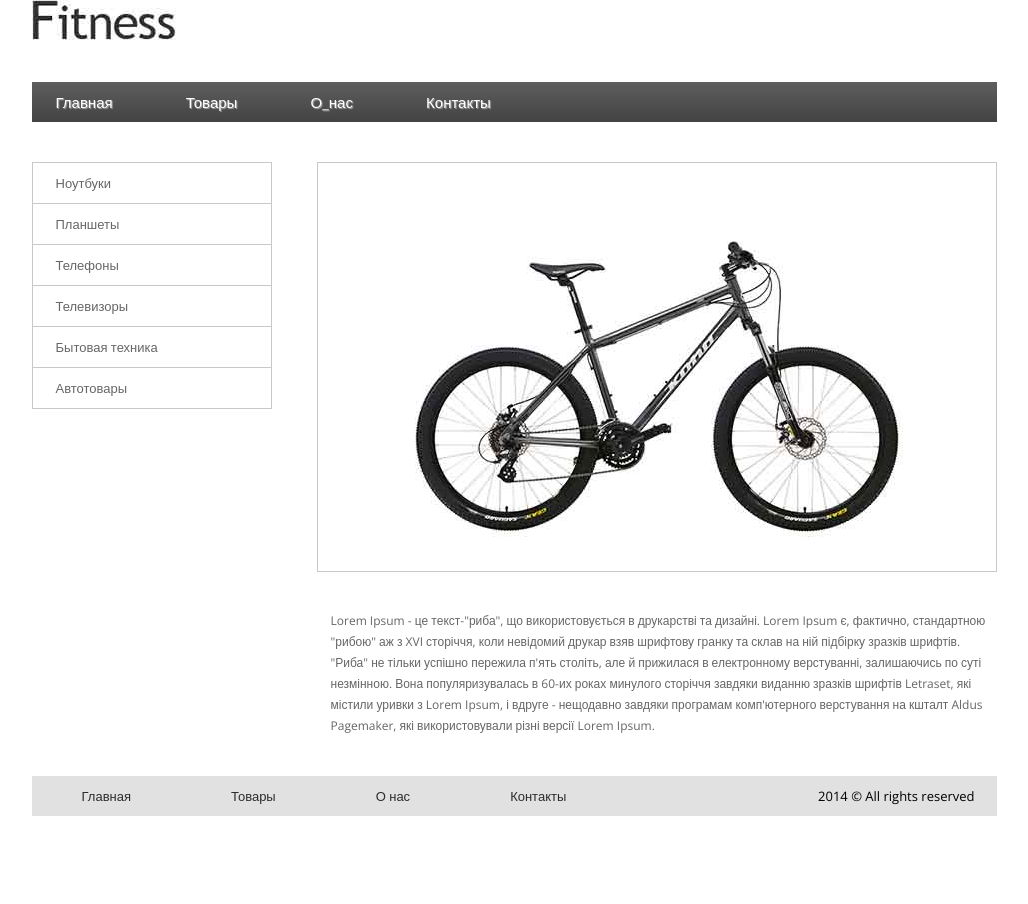
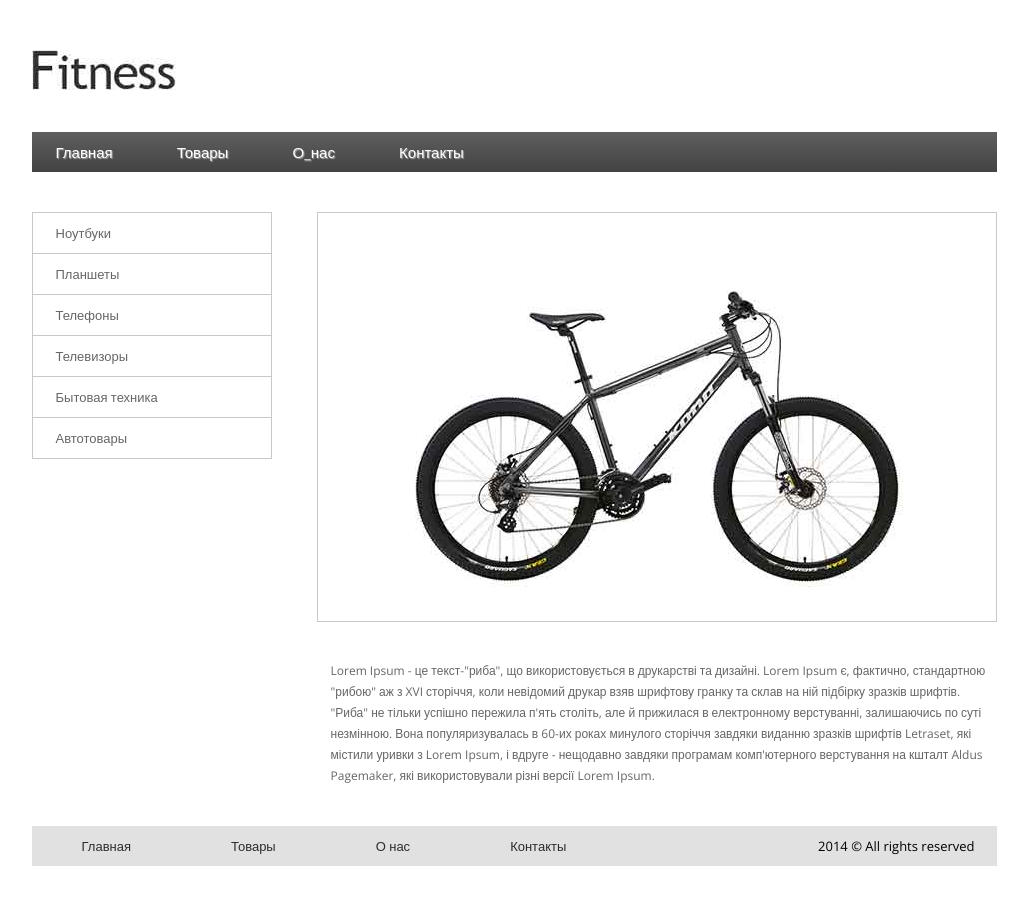
Before and after one commit to saocumulus/sao.github.io, a plain HTML site: page hw3/index.html in a window 1280 px wide. Shown: the whole page, without its empty margins (126-1154 px from the left). Drawn offline with nearby package versions, Linux system fonts and the light colour scheme.

Commit message:
edited 3 version hw3

```diff
--- a/hw3/css/style.css
+++ b/hw3/css/style.css
@@ -26,36 +26,28 @@ body{
 
 /*HEADER*/
 
+.link_block a{
+	display: block;
+	padding-top: 50px;
+
+}
+
 .menu{
 	margin-top: 37px;
 	background-image: linear-gradient(#5e5e5e, #444343); /*improve gradient*/
 
 }
 
-.menu li{
+.menu li {
 	display: inline-block;
 	list-style: none;
 
 }
 
-/*different widths of cells .menu*/
-
-/*.main{
-	width: 144px;
-}
-
-.products{
-	width: 100px;
-}
-
-.about{
-	width: 149px;
-}*/
-
-.menu a{
+.menu a {
 	display: block;
 	line-height: 40px;
-	padding: 0 44px;   /* ссылка посередине*/
+	padding-right: 35px;
 	border-left: 1px solid transparent;   /*меню дергается при наведении - не помогает такой рецепт из инета*/
 	border-right: 1px solid transparent;
 	font-size: 15px;
@@ -70,7 +62,7 @@ body{
 .menu a:hover{
 	border-left: 1px solid #838383;
 	border-right: 1px solid #838383;
-	padding: 0 24px;
+
 	background: #5e5e5e; /* Old browsers */
 	background: -moz-linear-gradient(top, #5e5e5e 0%, #535353 44%, #3f3f3f 55%, #2e2e2e 100%); /* FF3.6-15 */
 	background: -webkit-linear-gradient(top, #5e5e5e 0%,#535353 44%,#3f3f3f 55%,#2e2e2e 100%); /* Chrome10-25,Safari5.1-6 */
--- a/hw3/index.html
+++ b/hw3/index.html
@@ -13,7 +13,7 @@
 
 				<div class="header">
 
-					<div class="link-block">
+					<div class="link_block">
 						<a href="#">
 						<img src="img/logo.jpg" alt="logotype fitness" border="0"> <!-- обернуть картинку в ссылку -->
 						</a>
```
